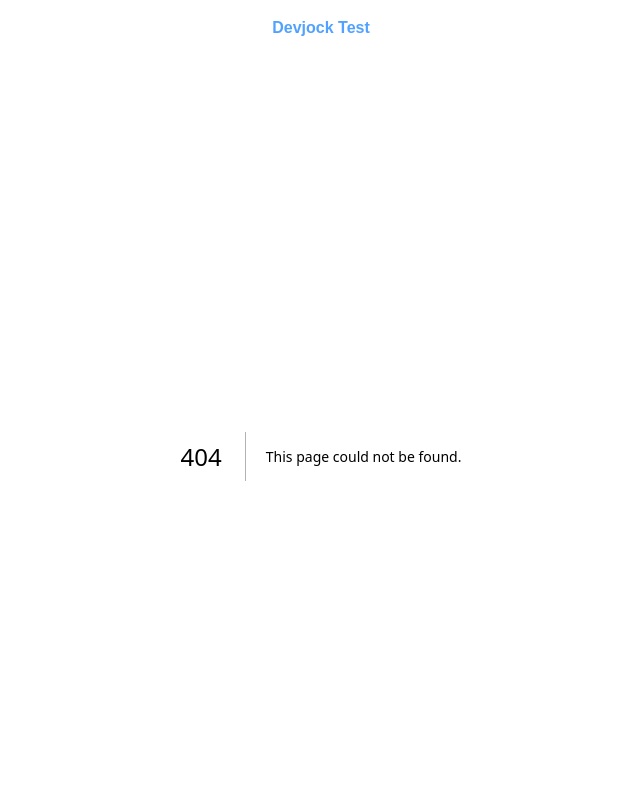
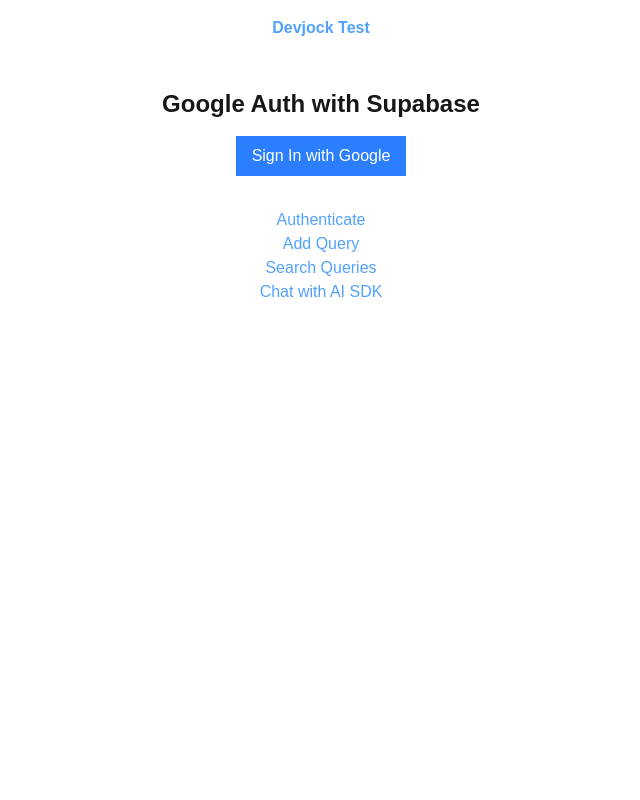
Before and after one commit to NickCarney/tl-supabase, a Next.js app in the folder supa/: page /auth in a window 1280 px wide. Before the commit this address had no page. Shown: the top 800 px of the page, without its empty margins (319-959 px from the left). Built offline with nearby package versions, Linux system fonts and the light colour scheme; no server answers.

Commit message:
replacing callback file

```diff
--- /dev/null
+++ b/supa/app/auth/callback/page.tsx
@@ -0,0 +1,20 @@
+"use client";
+
+import { supabase } from "@/lib/supabaseClient";
+import { useRouter } from "next/navigation";
+import { useEffect } from "react";
+
+export default function AuthCallback() {
+  const router = useRouter();
+
+  useEffect(() => {
+    const handleAuth = async () => {
+      await supabase.auth.getSession();
+      router.push("/");
+    };
+
+    handleAuth();
+  }, [router]);
+
+  return <div>Loading...</div>;
+}
--- /dev/null
+++ b/supa/app/auth/page.tsx
@@ -0,0 +1,62 @@
+"use client";
+
+import { supabase } from "@/lib/supabaseClient";
+import { useEffect, useState } from "react";
+import { useRouter } from "next/navigation";
+
+export default function AuthPage() {
+  const [user, setUser] = useState<any>(null); // eslint-disable-line
+  const router = useRouter();
+
+  useEffect(() => {
+    const getUser = async () => {
+      const { data, error } = await supabase.auth.getUser();
+      console.log(error);
+      if (data?.user) setUser(data.user);
+    };
+
+    getUser();
+  }, []);
+
+  const signInWithGoogle = async () => {
+    const { error } = await supabase.auth.signInWithOAuth({
+      provider: "google",
+      options: {
+        redirectTo: `${process.env.NEXT_PUBLIC_BASE_URL}/auth/callback`,
+      },
+    });
+
+    if (error) console.error("Error:", error);
+  };
+
+  const signOut = async () => {
+    await supabase.auth.signOut();
+    setUser(null);
+    router.push("/auth");
+  };
+
+  return (
+    <main className="text-center px-4 py-8">
+      <h1 className="text-2xl font-bold">Google Auth with Supabase</h1>
+
+      {user ? (
+        <div>
+          <p>Welcome, {user.email}</p>
+          <button
+            onClick={signOut}
+            className="mt-4 px-4 py-2 bg-red-500 text-white"
+          >
+            Sign Out
+          </button>
+        </div>
+      ) : (
+        <button
+          onClick={signInWithGoogle}
+          className="mt-4 px-4 py-2 bg-blue-500 text-white"
+        >
+          Sign In with Google
+        </button>
+      )}
+    </main>
+  );
+}
```
